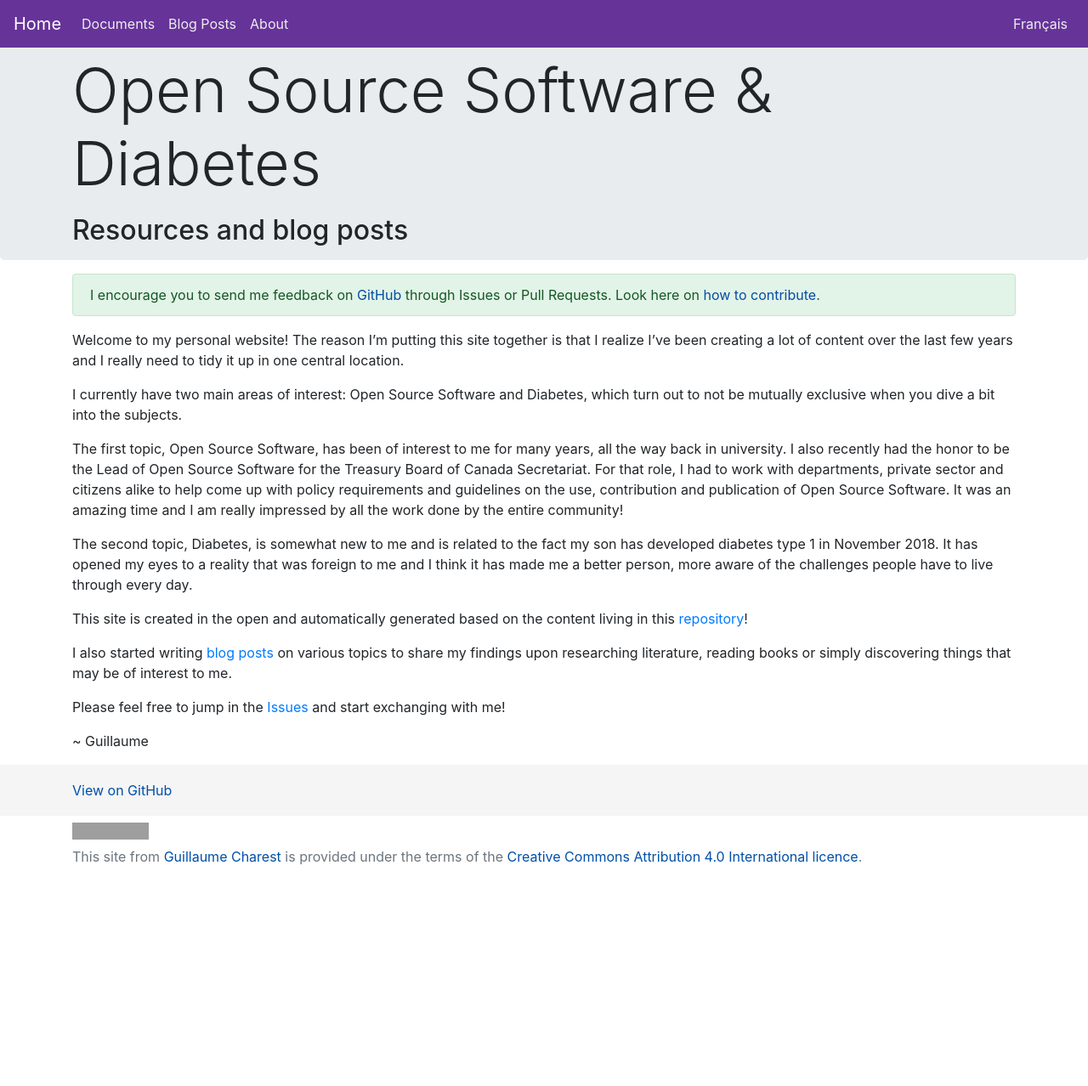
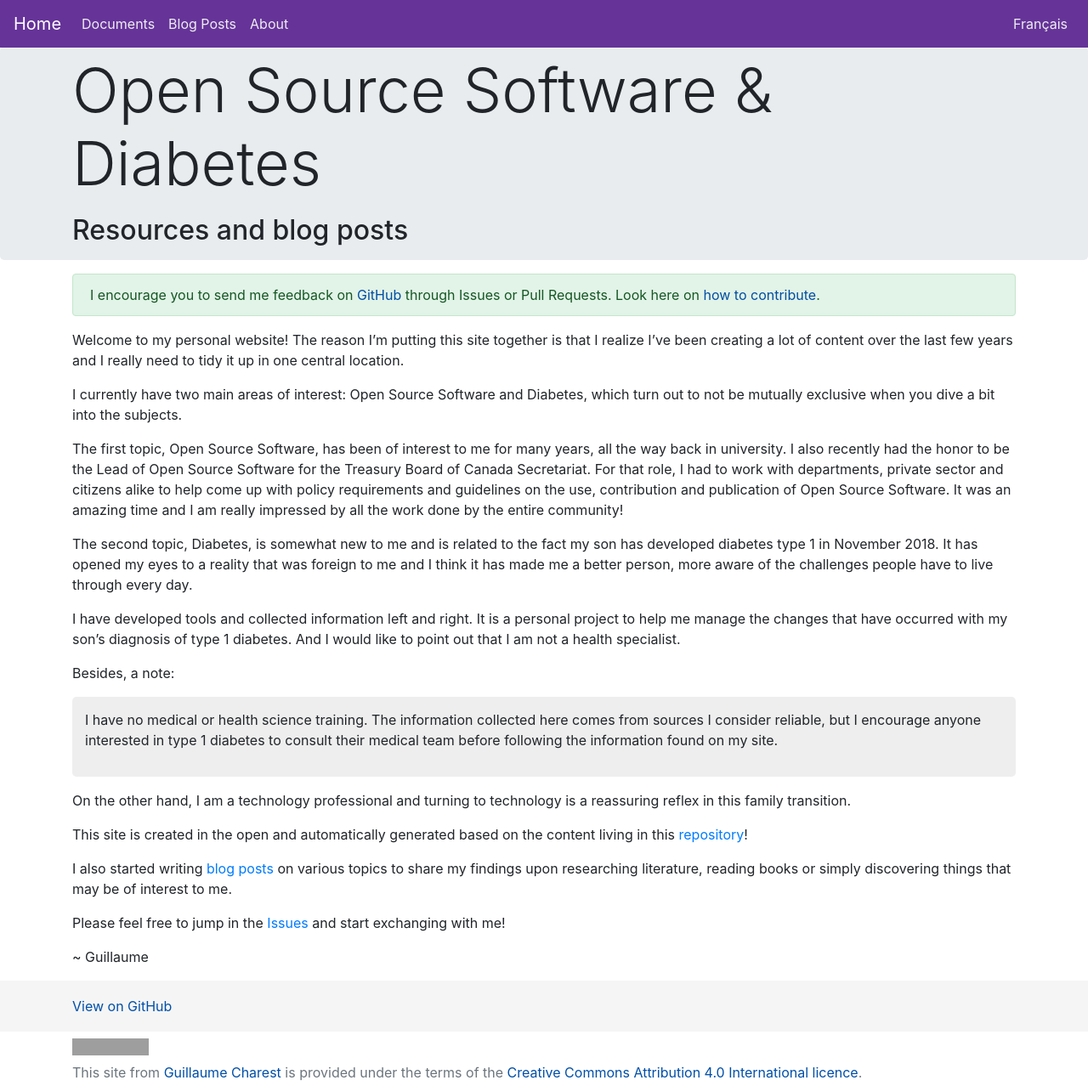
Before and after one commit to gcharest/gcharest.github.io, a Jekyll site: the page built from _pages/en/home.md, in a window 1280 px wide. Shown: the whole page at 85% size. Built offline with Jekyll 4.4.1, drawn with Linux system fonts in a browser that asks for light colours; nearby versions of some CDN libraries; grey boxes are pictures that could not be loaded.

Commit message:
Add missing notice

```diff
--- a/_pages/en/home.md
+++ b/_pages/en/home.md
@@ -19,6 +19,17 @@ It was an amazing time and I am really impressed by all the work done by the ent
 The second topic, Diabetes, is somewhat new to me and is related to the fact my son has developed diabetes type 1 in November 2018.
 It has opened my eyes to a reality that was foreign to me and I think it has made me a better person, more aware of the challenges people have to live through every day.
 
+I have developed tools and collected information left and right.
+It is a personal project to help me manage the changes that have occurred with my son's diagnosis of type 1 diabetes.
+And I would like to point out that I am not a health specialist.
+
+Besides, a note:
+
+>I have no medical or health science training.
+>The information collected here comes from sources I consider reliable, but I encourage anyone interested in type 1 diabetes to consult their medical team before following the information found on my site.
+
+On the other hand, I am a technology professional and turning to technology is a reassuring reflex in this family transition.
+
 This site is created in the open and automatically generated based on the content living in this [repository](https://github.com/gcharest/gcharest.github.io)!
 
 I also started writing [blog posts]({{ site.baseurl }}/blog-posts.html) on various topics to share my findings upon researching literature, reading books or simply discovering things that may be of interest to me.
```
